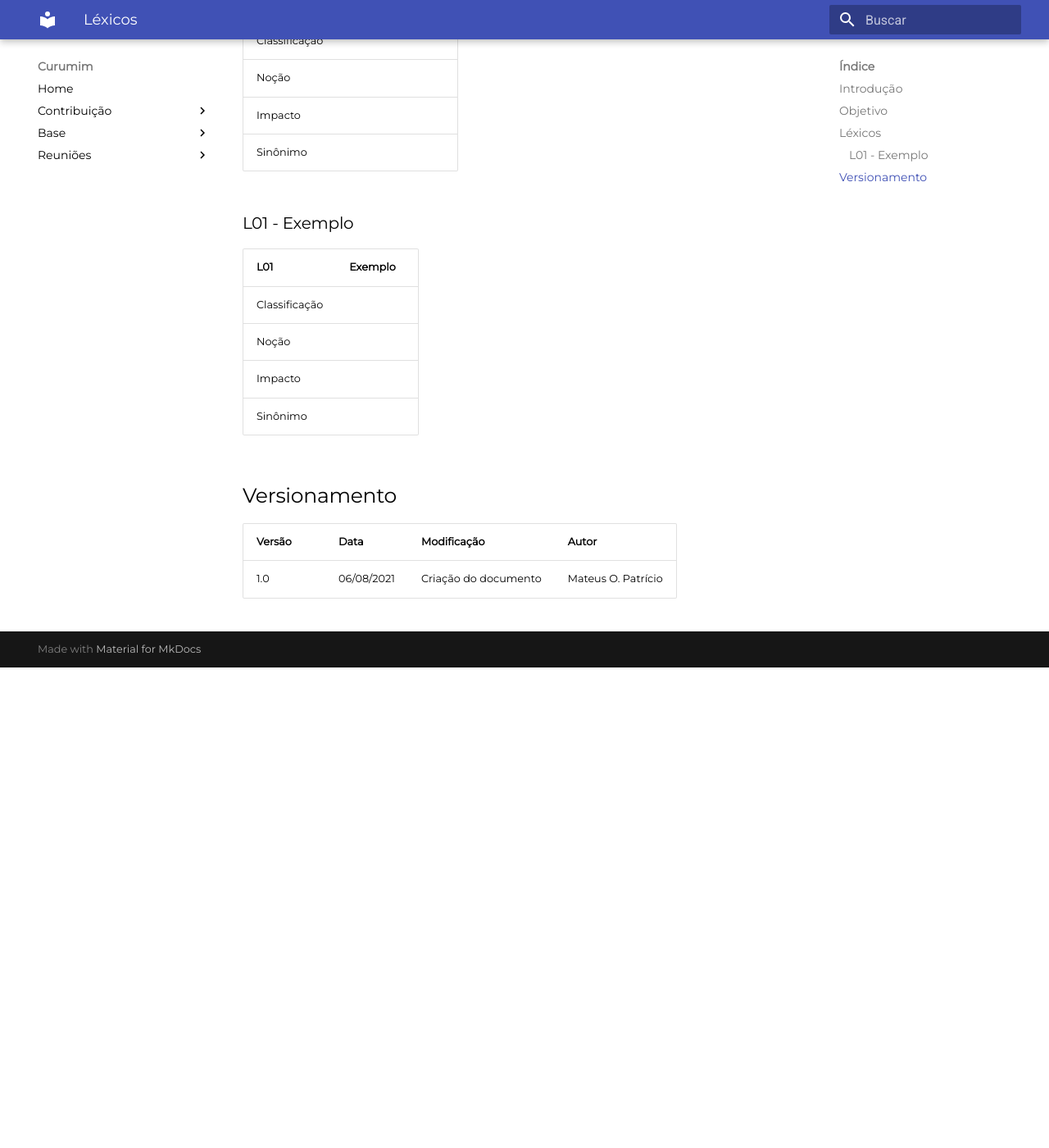
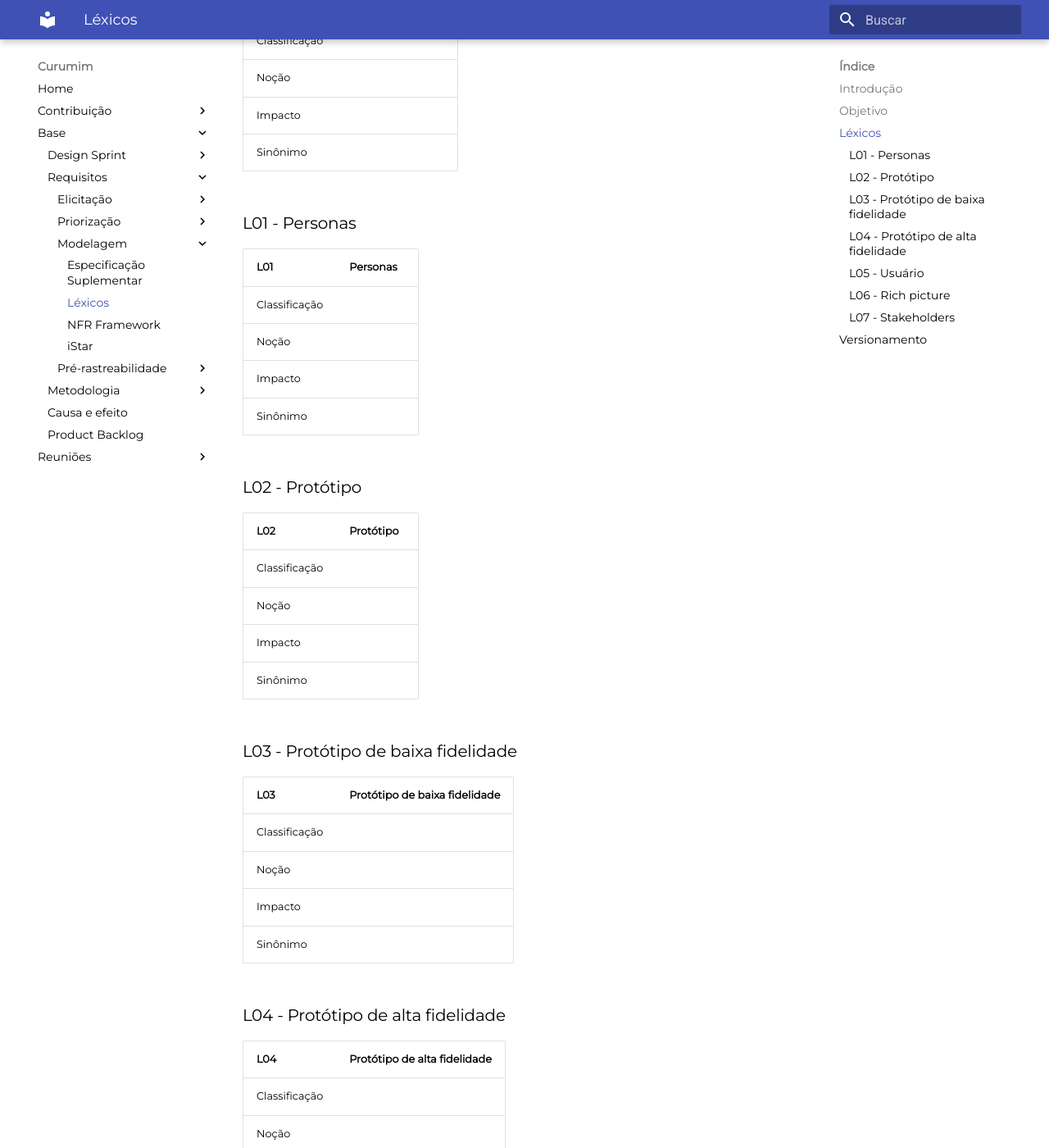
Before and after one commit to UnBArqDsw2021-1/2021.1_G6_Curumim, an MkDocs documentation site: the page built from docs/base/requisitos/modelagem/lexicos.md, in a window 1280 px wide and 1400 px high, scrolled down 873 px. Shown: the whole window at 82% size. Built offline with MkDocs 1.6.1 and Material for MkDocs 9.7.7, drawn with Linux system fonts in a browser that asks for light colours; before the commit the page ends 1687 px from its top, so only the background shows below that; some of the changed text lies outside the part shown.

Commit message:
doc(#48): Adição de léxicos e fix no mkdocs.yml

```diff
--- a/docs/base/requisitos/modelagem/lexicos.md
+++ b/docs/base/requisitos/modelagem/lexicos.md
@@ -27,9 +27,63 @@
 | Impacto | |
 | Sinônimo | |
 
-### L01 - Exemplo
+### L01 - Personas
 
-| L01 | Exemplo |
+| L01 | Personas |
+| -- | -- |
+| Classificação | |
+| Noção | |
+| Impacto | |
+| Sinônimo | |
+
+### L02 - Protótipo
+
+| L02 | Protótipo |
+| -- | -- |
+| Classificação | |
+| Noção | |
+| Impacto | |
+| Sinônimo | |
+
+### L03 - Protótipo de baixa fidelidade
+
+| L03 | Protótipo de baixa fidelidade |
+| -- | -- |
+| Classificação | |
+| Noção | |
+| Impacto | |
+| Sinônimo | |
+
+### L04 - Protótipo de alta fidelidade
+
+| L04 | Protótipo de alta fidelidade |
+| -- | -- |
+| Classificação | |
+| Noção | |
+| Impacto | |
+| Sinônimo | |
+
+### L05 - Usuário
+
+| L05 | Usuário |
+| -- | -- |
+| Classificação | |
+| Noção | |
+| Impacto | |
+| Sinônimo | |
+
+### L06 - Rich picture
+
+| L06 | Rich picture |
+| -- | -- |
+| Classificação | |
+| Noção | |
+| Impacto | |
+| Sinônimo | |
+
+### L07 - Stakeholders
+
+| L07 | Stakeholders |
 | -- | -- |
 | Classificação | |
 | Noção | |
@@ -41,3 +95,4 @@
 | Versão | Data | Modificação | Autor |
 |--|--|--|--|
 |1.0|06/08/2021| Criação do documento | Mateus O. Patrício |
+|1.1|06/08/2021| Adição dos léxicos [L01](#l01-personas), [L02](#l02-prototipo), [L03](#l03-prototipo-de-baixa-fidelidade), [L04](#l04-prototipo-de-alta-fidelidade), [L05](#l05-usuario), [L06](#l06-rich-picture) e [L07](#l07-stakeholders) | Mateus O. Patrício |
--- a/mkdocs.yml
+++ b/mkdocs.yml
@@ -26,6 +26,8 @@ nav:
                                 - MoSCoW: base/requisitos/priorizacao/moscow.md
                                 - First Things First: base/requisitos/priorizacao/first-things-first.md
                         - Modelagem:
+                                - Especificação Suplementar: base/requisitos/modelagem/especificacao-suplementar.md
+                                - Léxicos: base/requisitos/modelagem/lexicos.md
                                 - NFR Framework: base/requisitos/modelagem/nfr-framework.md
                                 - iStar: base/requisitos/modelagem/i-star.md
                         - Pré-rastreabilidade:
@@ -36,6 +38,7 @@ nav:
                 - Metodologia:
                         - Metodologia: base/metodologia/metodologia.md
                         - Modelagem BPMN: base/metodologia/bpmn.md
+                - Causa e efeito: causa-efeito.md
                 - Product Backlog: product-backlog.md
         - Reuniões:
                 - ATA reunião 26/07: reunioes/r1-ata-26-07.md
```
Also changed, not shown: docs/causa-efeito.md (renamed from docs/base/requisitos/pre-rastreabilidade/causa-efeito.md).
